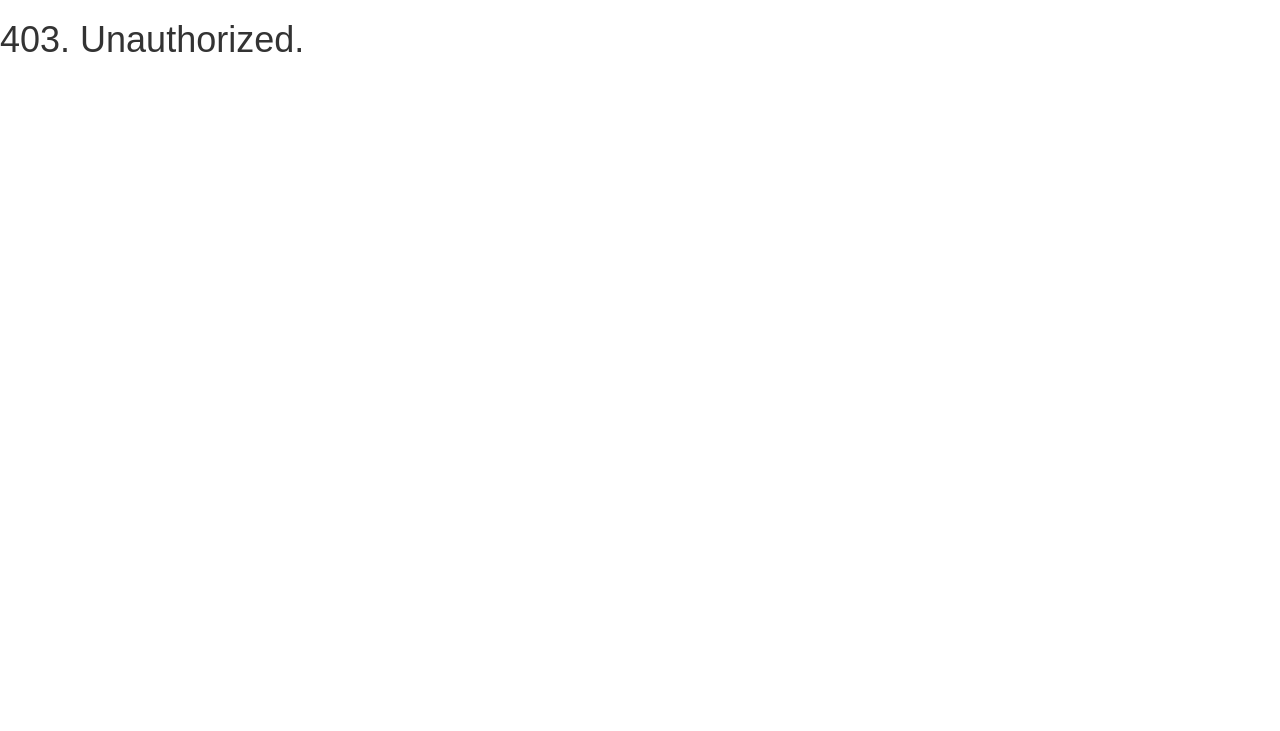
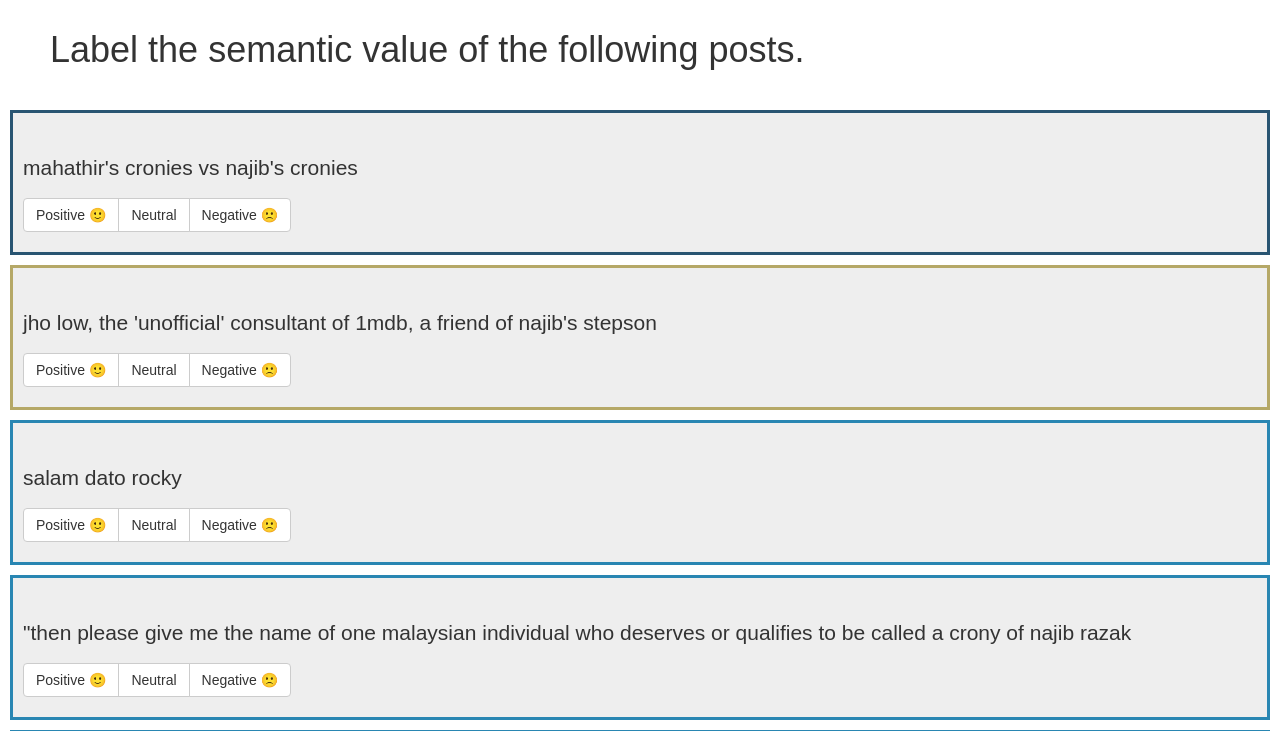
Before and after one commit to wongjiahau/TCLCPhase2-LabellingApp-Frontend, a React (Create React App) app: page /chinese in a window 1280 px wide. Before the commit this address led to /403. Shown: the top 731 px of the page. Built offline with nearby package versions, Linux system fonts and the light colour scheme.

Commit message:
Completed TODO-3

```diff
--- a/src/Post.js
+++ b/src/Post.js
@@ -1,27 +1,50 @@
-import React from 'react';
+import React, {Component} from 'react';
 import Jumbotron from 'react-bootstrap/lib/Jumbotron';
 import ToggleButton from 'react-bootstrap/lib/ToggleButton';
 import ToggleButtonGroup from 'react-bootstrap/lib/ToggleButtonGroup';
 import ButtonToolbar from 'react-bootstrap/lib/ButtonToolbar';
 
-export const Post = (props) => {
+export class Post extends Component {
+    colorScheme = {
+        'neutral': 'lightgreen',
+        'positive' : 'lightblue',
+        'negative': 'lightpink'
+    };
+
+    constructor(props) {
+        super(props);
+        this.state = {
+            backgroundColor: ''
+        }
+    }
+
+    handleOnChange = (value) => {
+        this.setState({
+            backgroundColor: this.colorScheme[value]
+        });
+        this.props.onChange(value);
+    }
+
+    render() {
         const divStyle = {
-        margin: '50px',
-        borderColor: props.color,
+            margin: '10px',
+            border: '3px',
+            borderColor: this.props.color,
             borderStyle: "solid",
         };
         const jumbotronStyle = {
-        padding: '40px 20px',
-        marginBottom: '0px'
+            padding: '40px 10px 20px 10px',
+            marginBottom: '0px',
+            backgroundColor: this.state.backgroundColor
         };
         return (
             <div style={divStyle}>
                 <Jumbotron style={jumbotronStyle}>
                     <p>
-                    {props.value}
+                        {this.props.value}
                     </p>
                     <ButtonToolbar>
-                    <ToggleButtonGroup type="radio" name="options" onChange={props.onChange}>
+                        <ToggleButtonGroup type="radio" name="options" onChange={this.handleOnChange}>
                             <ToggleButton value={"positive"}>Positive 🙂</ToggleButton>
                             <ToggleButton value={"neutral"}>Neutral</ToggleButton>
                             <ToggleButton value={"negative"}>Negative 🙁</ToggleButton>
@@ -30,4 +53,7 @@ export const Post = (props) => {
                 </Jumbotron>
             </div>
         )
+
     }
+
+}
--- a/src/views/LabellingView.js
+++ b/src/views/LabellingView.js
@@ -51,7 +51,7 @@ export class LabellingView extends Component {
     const colorScheme = {};
     postIds.forEach((id) => {
       if(!colorScheme[id]) {
-        colorScheme[id] = randomColor({luminosity: "light"});
+        colorScheme[id] = randomColor({luminosity: "random"});
       }
     });
     this.colorScheme = colorScheme;
@@ -63,7 +63,7 @@ export class LabellingView extends Component {
     }
     return (
       <div className="LabellingView">
-        <ValidateSession/>
+        {/* <ValidateSession/> */}
         <h1 style={{marginLeft: '50px', marginTop:'30px'}}>Label the semantic value of the following posts.</h1>
         <br/>
         {this.state.loading
```
Also changed, not shown: 1 other file (tests, documents, lock files or other folders). Lines whose indentation alone changed are shown as unchanged.
